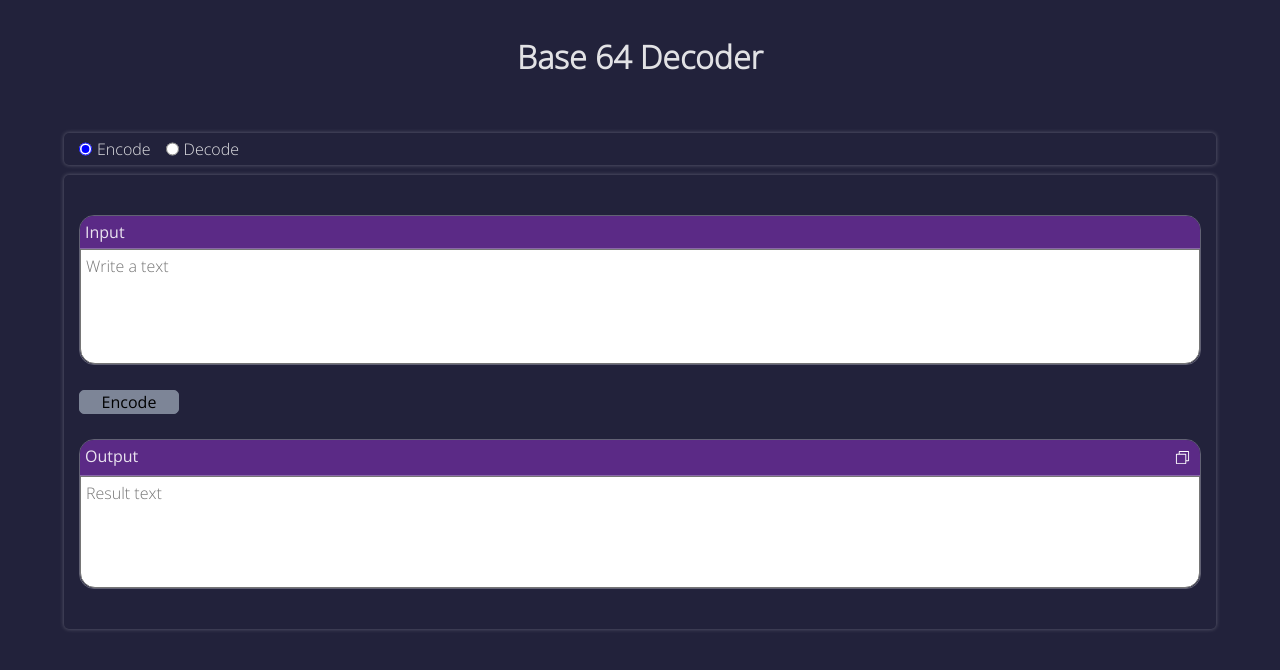
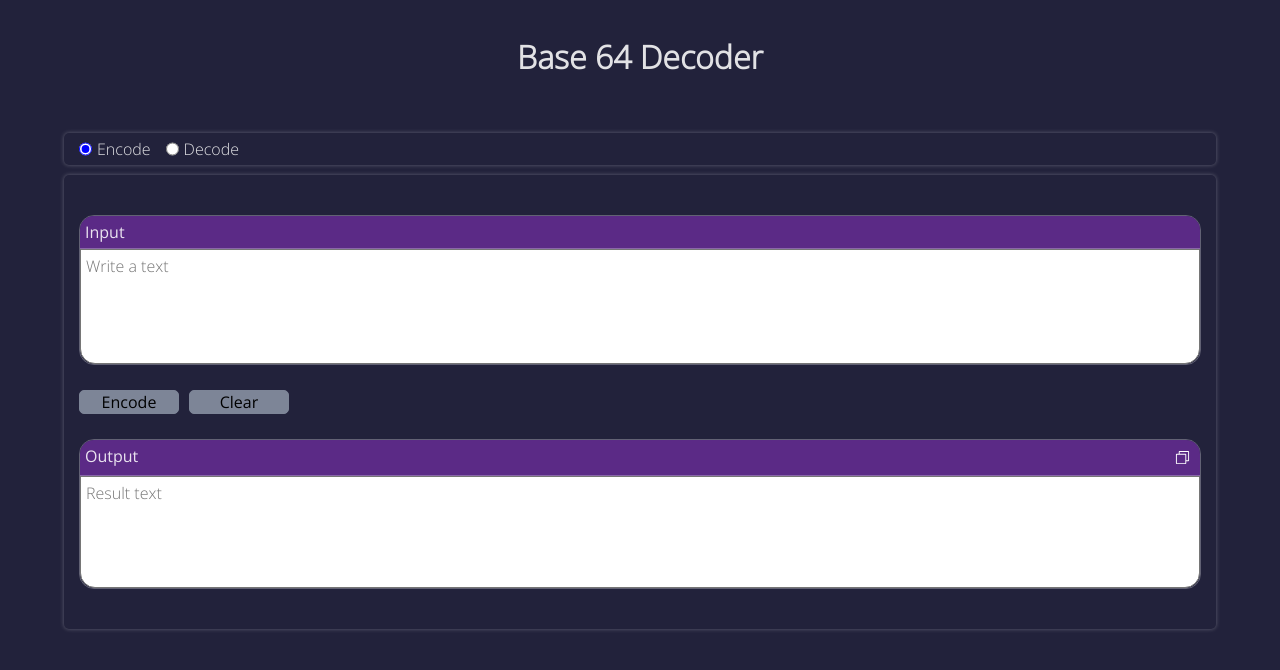
Before and after one commit to OscarRondon/base64decoder, a React (Vite) app: page / in a window 1280 px wide. Shown: the top 670 px of the page. Built offline with nearby package versions, Linux system fonts and the light colour scheme.

Commit message:
finish copyToclipboard fuc, add ClearButton,

```diff
--- a/src/App.css
+++ b/src/App.css
@@ -71,7 +71,13 @@
     outline: none;
 }
 
-.inputs>button {
+.mainButtons {
+    display: flex;
+    justify-content: left;
+    gap: 10px;
+}
+
+.mainButtons>button {
     font-family: OpenSans-Regular;
     border: none;
     border-radius: 5px;
@@ -80,11 +86,11 @@
     background-color: #7D8597;
 }
 
-.inputs>button:hover {
+.mainButtons>button:hover {
     background-color: #5C677D;
 }
 
-.inputs>button:active {
+.mainButtons>button:active {
     border: solid 1px white;
 }
 
--- a/src/App.tsx
+++ b/src/App.tsx
@@ -15,16 +15,34 @@ const App = (): JSX.Element => {
     const newTextData = (document.getElementById('txtInputData') as HTMLTextAreaElement).value
     if (newTextData !== '') {
       setTextData(newTextData)
+    } else {
+      setTextData('')
     }
   }
 
+  const handleBtnclearClick = (): void => {
+    const $txtInputData = (document.getElementById('txtInputData') as HTMLTextAreaElement)
+    const $txtOutputData = (document.getElementById('txtOutputData') as HTMLTextAreaElement)
+    $txtInputData.value = ''
+    $txtOutputData.value = ''
+    setTextData('')
+  }
+
   const handleBtnCopyToClipboardClick = (): void => {
-    const textData = (document.getElementById('txtInputData') as HTMLTextAreaElement).value
-    if (textData !== '') {
-      navigator.clipboard.writeText(textData)
-        .then(res => { console.log('copiado') })
-        .catch(err => { console.log(err) })
-    }
+    const textData = (document.getElementById('txtOutputData') as HTMLTextAreaElement).value
+
+    navigator.clipboard.writeText(textData)
+      .then(res => {
+        const $copyIcon = document.getElementById('copyIcon')
+        const $checkIcon = document.getElementById('checkIcon')
+        $copyIcon?.classList.add('display-none')
+        $checkIcon?.classList.remove('display-none')
+        setTimeout(() => {
+          $copyIcon?.classList.remove('display-none')
+          $checkIcon?.classList.add('display-none')
+        }, 1500)
+      })
+      .catch(err => { console.log(err) })
   }
 
   return (
@@ -51,13 +69,16 @@ const App = (): JSX.Element => {
           </header>
           <textarea id='txtInputData' placeholder='Write a text'/>
         </div>
+        <div className='mainButtons'>
         <button type='button' id='btnEcodeDecode' onClick={() => { handleBtnEncodeDecodeClick() }}>{typeOfAction}</button>
+        <button type='button' id='btnClear' onClick={() => { handleBtnclearClick() }}>Clear</button>
+        </div>
         <div className='input-container'>
           <header>
             <label>Output</label>
             <button id='copyToClipbooard' title='Copy to Clipboard' className='button-copy' onClick={() => { handleBtnCopyToClipboardClick() }}>
-              <img id='copy' title='Copy' src='../src/assets/icons/copy-to-clipboard.svg'/>
-              <img id='check' title='Check' src='../src/assets/icons/double-tick-icon.svg' className='display-none'/>
+              <img id='copyIcon' title='Copy' src='../src/assets/icons/copy-to-clipboard.svg'/>
+              <img id='checkIcon' title='Copied' src='../src/assets/icons/double-tick-icon.svg' className='display-none'/>
             </button>
           </header>
           <textarea id='txtOutputData' placeholder='Result text' value={textData} readOnly />
```
Also changed, not shown: src/assets/icons/double-tick-icon.svg.
